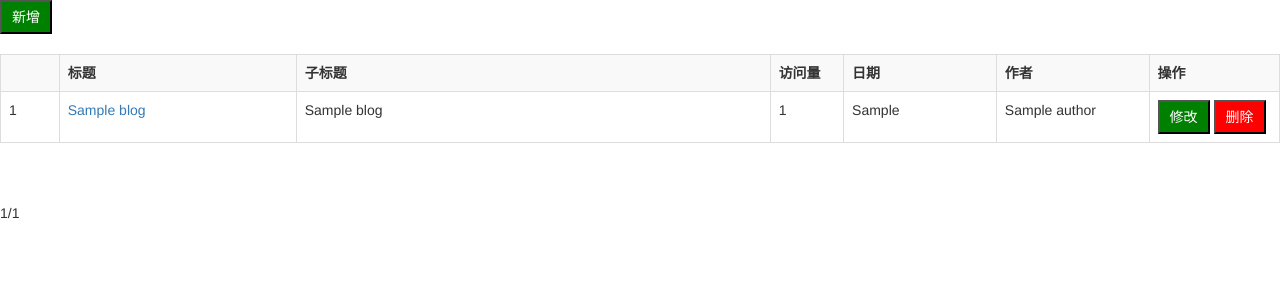
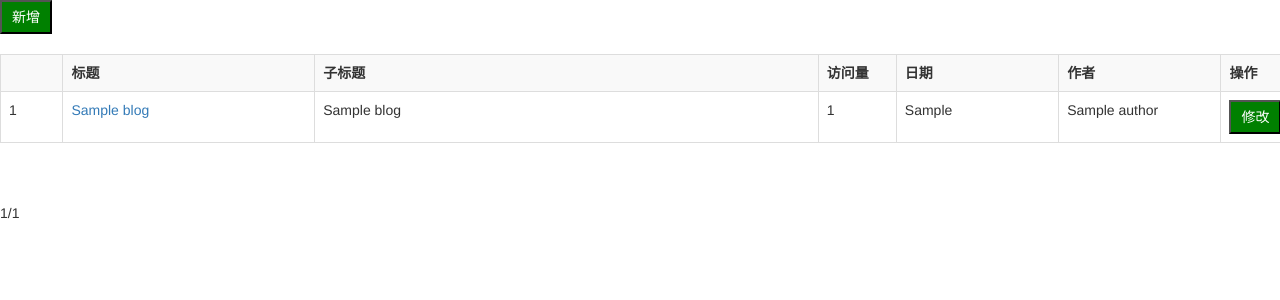
Before and after one commit to mnz12138/Django, a Django app: template mysite/blog/templates/blog_list.html in a window 1280 px wide; the page is wider, and only the part inside the window is pictured. Shown: the top 300 px of that part. Run offline with Django 3.2, Linux system fonts and the light colour scheme; the template is opened without the code that fills it: most values are stand-ins (such as "Sample title", 1, 10 or a date in 2020); data that the repository does not hold is empty; some libraries are stand-ins or nearby versions.

Commit message:
json指定分隔符

```diff
--- a/mysite/blog/templates/blog_list.html
+++ b/mysite/blog/templates/blog_list.html
@@ -4,7 +4,7 @@
     <meta charset="UTF-8">
     <title>首页</title>
     <!-- 包含头部信息用于适应不同设备 -->
-    <meta name="viewport" content="width=device-width, initial-scale=1">
+    <meta name="viewport" content="width=device-width, initial-scale=1, maximum-scale=1.0, user-scalable=no">
     <!-- 包含 bootstrap 样式表 -->
     <link rel="stylesheet" href="https://apps.bdimg.com/libs/bootstrap/3.2.0/css/bootstrap.min.css">
     <style>
@@ -15,7 +15,7 @@
 <body>
     <div id="app">
         <button class="greenBtn" type="button" onclick="toAddAction();">新增</button><br/><br/>
-        <table class="table table-striped table-bordered">
+        <table class="table table-striped table-bordered" style="min-width: 1360px;">
             <tr>
                 <th></th>
                 <th>标题</th>
--- a/mysite/blog/views.py
+++ b/mysite/blog/views.py
@@ -132,4 +132,8 @@ def getAllJSON(request):
         blogDict.pop('author')
         datas.append(blogDict)
 
-    return HttpResponse(datas)
+    import json
+    # separators指定分隔符
+    json = json.dumps(datas, separators=(',', ':'), ensure_ascii=False)
+
+    return HttpResponse(json)
```
